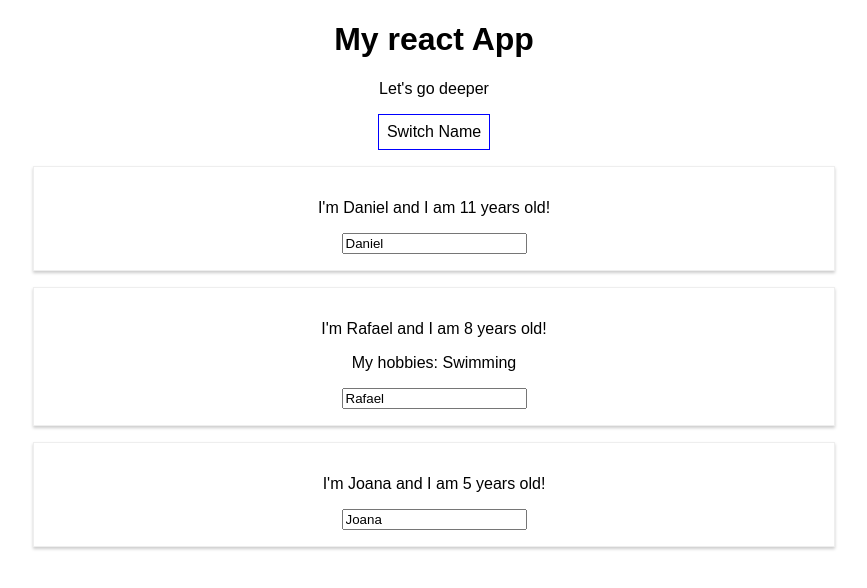
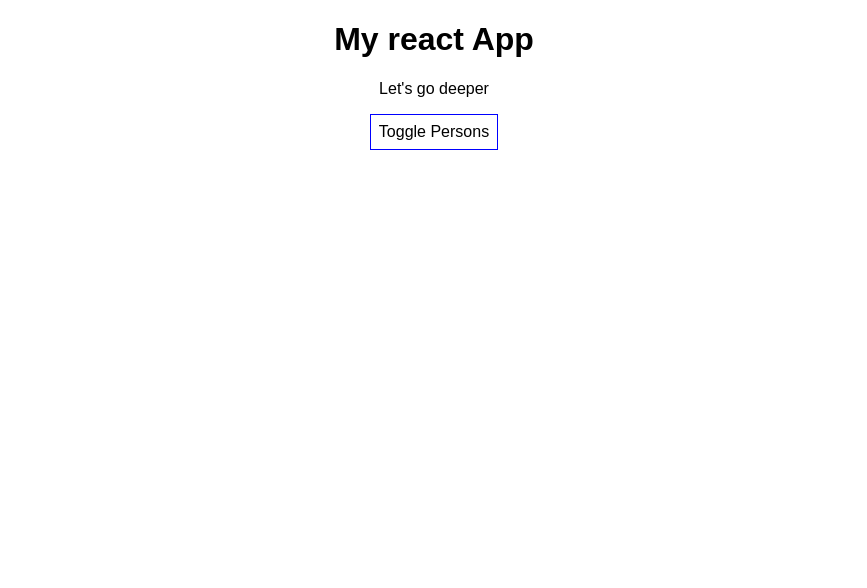
Before and after one commit to edgar-dias/react-intro, a React (Create React App) app: page / in a window 1280 px wide. Shown: the top 588 px of the page, without its empty margins (206-1073 px from the left). Built offline with nearby package versions, Linux system fonts and the light colour scheme.

Commit message:
updated list creation

```diff
--- a/src/App.js
+++ b/src/App.js
@@ -5,28 +5,36 @@
 class App extends Component {
     state = {
         persons: [
-            { name: 'Daniel', age: 11},
-            { name: 'Rafael', age: 8},
-            { name: 'Joana', age: 5}
+            { id: 'ds3f', name: 'Daniel', age: 11 },
+            { id: 'f43f', name: 'Rafael', age: 8 },
+            { id: 'h6h7', name: 'Joana', age: 5 },
         ],
-        otherState: ' some value'
-    }
+        otherState: ' some value',
+        showPersons: false,
+    };
 
-    switchNameHandler = (newName) => {
-        this.setState({persons: [
-            { name: newName, age: 12},
-            { name: 'Rafael D', age: 9},
-            { name: 'Joana D', age: 6}
-        ] })
-    }
+    nameChangeHandler = (event, id) => {
+        const personIndex = this.state.persons.findIndex((p) => {
+            return p.id === id;
+        });
+        const person = { ...this.state.persons[personIndex] };
+        person.name = event.target.value;
+        const persons = [...this.state.persons];
+        persons[personIndex] = person;
 
-    nameChangeHandler = (event) => {
-        this.setState({persons: [
-            { name: 'Daniel', age: 12},
-            { name: event.target.value, age: 9},
-            { name: 'Joana', age: 6}
-        ] })
-    }
+        this.setState({ persons: persons });
+    };
+
+    deletePersonHandler = (personIndex) => {
+        const persons = [...this.state.persons];
+        persons.splice(personIndex, 1);
+        this.setState({ persons: persons });
+    };
+
+    togglePersonsHandler = () => {
+        const doesShow = this.state.showPersons;
+        this.setState({ showPersons: !doesShow });
+    };
 
     render() {
         const style = {
@@ -34,27 +42,37 @@
             font: 'inherit',
             border: '1px solid blue',
             padding: '8px',
-            cursor: 'pointer'
+            cursor: 'pointer',
         };
+
+        let persons = null;
+        if (this.state.showPersons) {
+            persons = (
+                <div>
+                    {this.state.persons.map((person, index) => {
+                        return (
+                            <Person
+                                key={person.id}
+                                click={() => this.deletePersonHandler(index)}
+                                name={person.name}
+                                age={person.age}
+                                changed={(event) => this.nameChangeHandler(event, person.id)}
+                            />
+                        );
+                    })}
+                </div>
+            );
+        }
 
         return (
             <div className="App">
                 <h1>My react App</h1>
                 <p>Let's go deeper</p>
-                <button
-                style={style}
-                onClick={() => this.switchNameHandler('Dani')}
-                >Switch Name</button>
-                <Person name={this.state.persons[0].name} age={this.state.persons[0].age} />
-                <Person
-                 name={this.state.persons[1].name}
-                 age={this.state.persons[1].age}
-                 click={this.switchNameHandler.bind(this, 'Dan!')}
-                 changed={this.nameChangeHandler}
-                 >
-                    My hobbies: Swimming
-                </Person>
-                <Person name={this.state.persons[2].name} age={this.state.persons[2].age} />
+                <button style={style} onClick={this.togglePersonsHandler}>
+                    Toggle Persons
+                </button>
+
+                {persons}
             </div>
         );
     }
```
